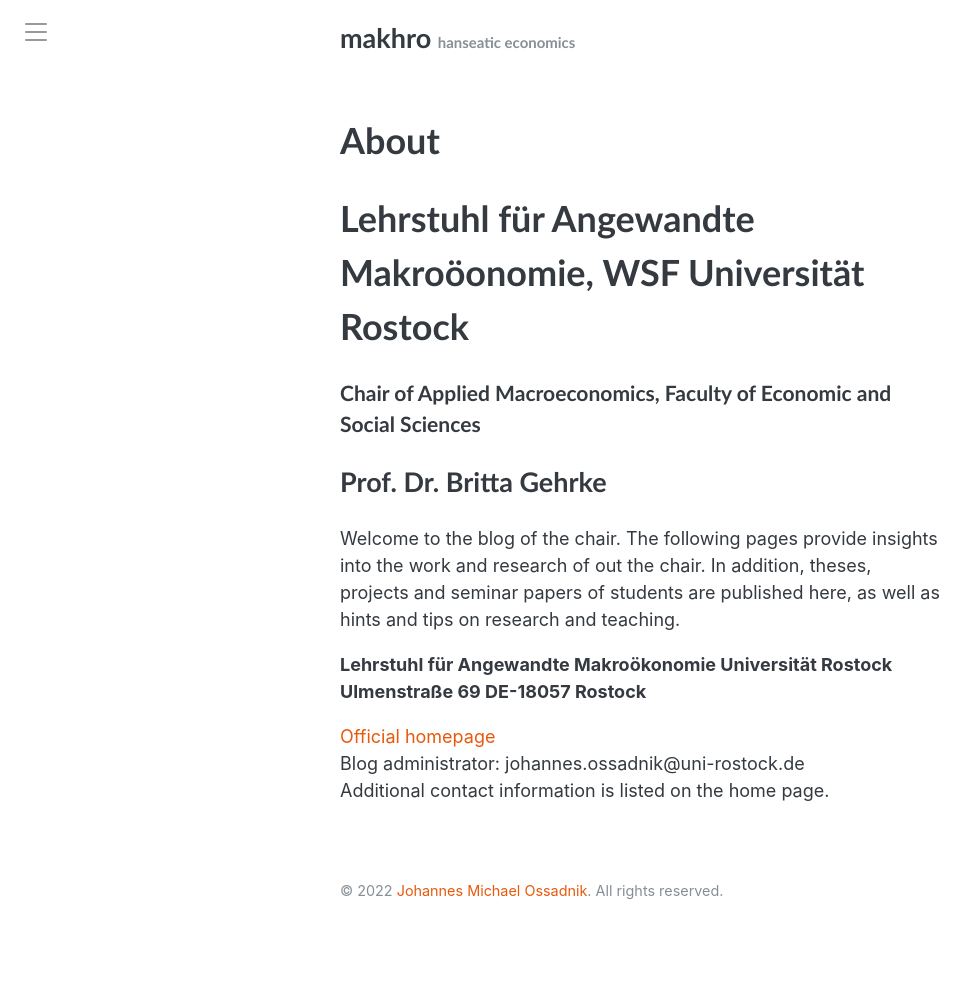
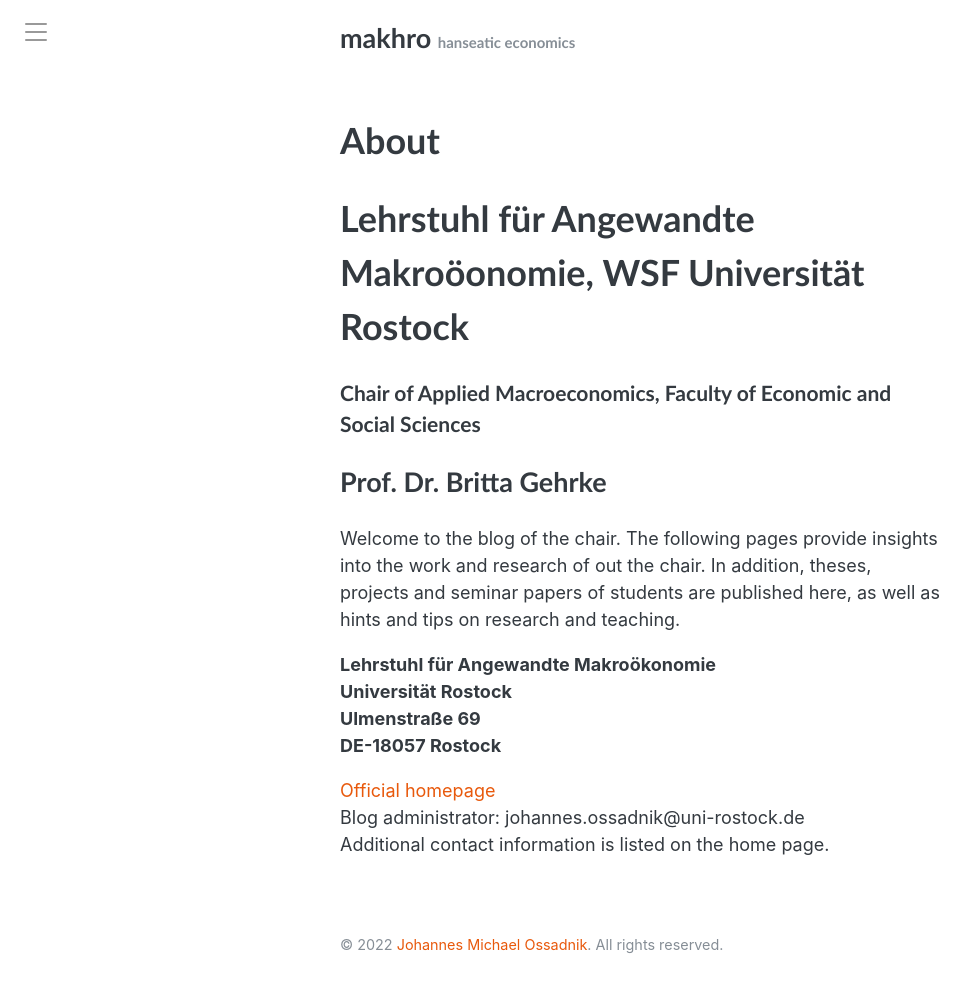
Before and after one commit to jmossadnik/chairblog, a Jekyll site: the page built from about.md, in a window 1280 px wide. Shown: the whole page, without its empty margins (0-977 px from the left). Built offline with Jekyll 4.4.1, drawn with Linux system fonts in a browser that asks for light colours; before the commit the page ends 948 px from its top, so only the background shows below that.

```diff
--- a/about.md
+++ b/about.md
@@ -13,9 +13,9 @@ permalink: /about/
 Welcome to the blog of the chair.
 The following pages provide insights into the work and research of out the chair. In addition, theses, projects and seminar papers of students are published here, as well as hints and tips on research and teaching.
 
-**Lehrstuhl für Angewandte Makroökonomie
-Universität Rostock
-Ulmenstraße 69
+**Lehrstuhl für Angewandte Makroökonomie <br>
+Universität Rostock <br>
+Ulmenstraße 69 <br>
 DE-18057 Rostock**
 
 <a href="https://www.vwl.uni-rostock.de/institut/professuren-i/angewandte-makrooekonomie-prof-dr-britta-gehrke/">Official homepage</a> <br>
```
